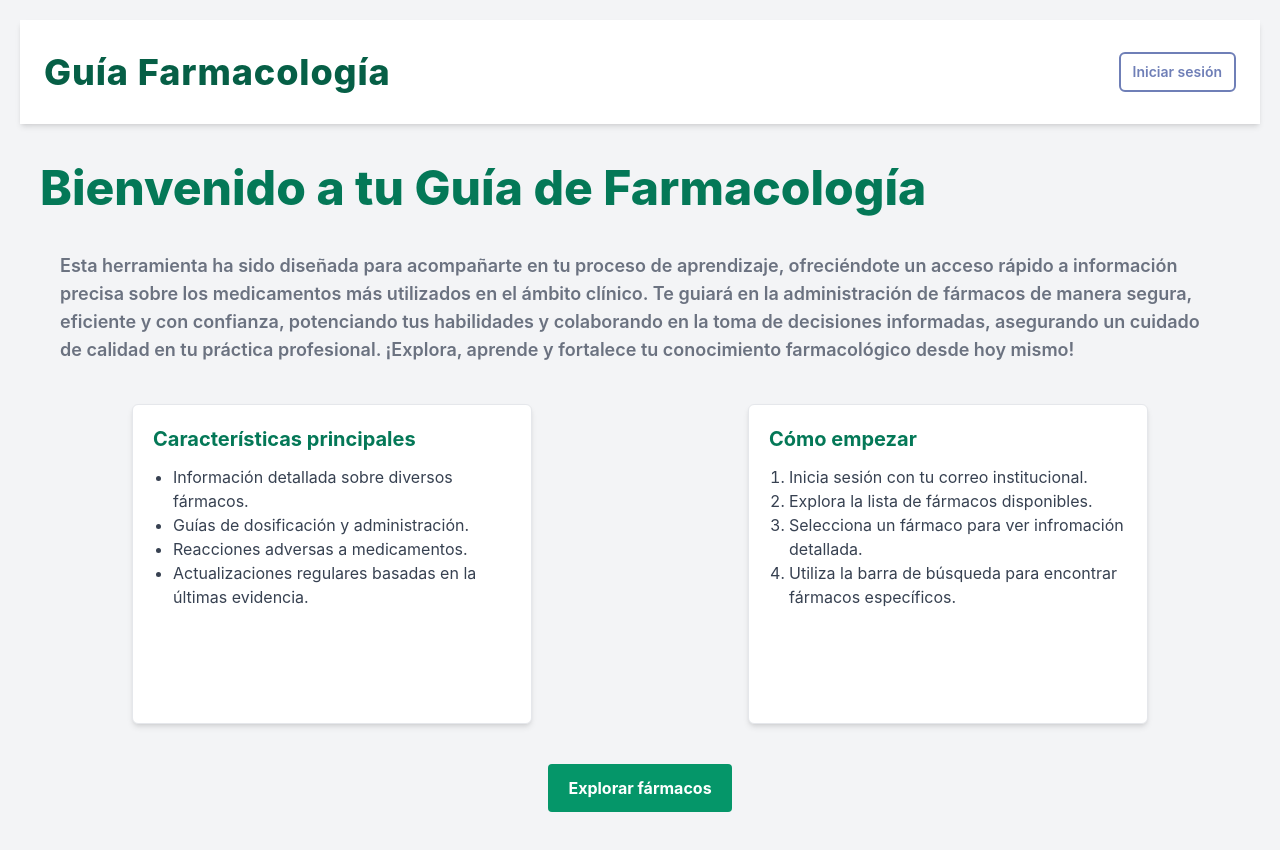
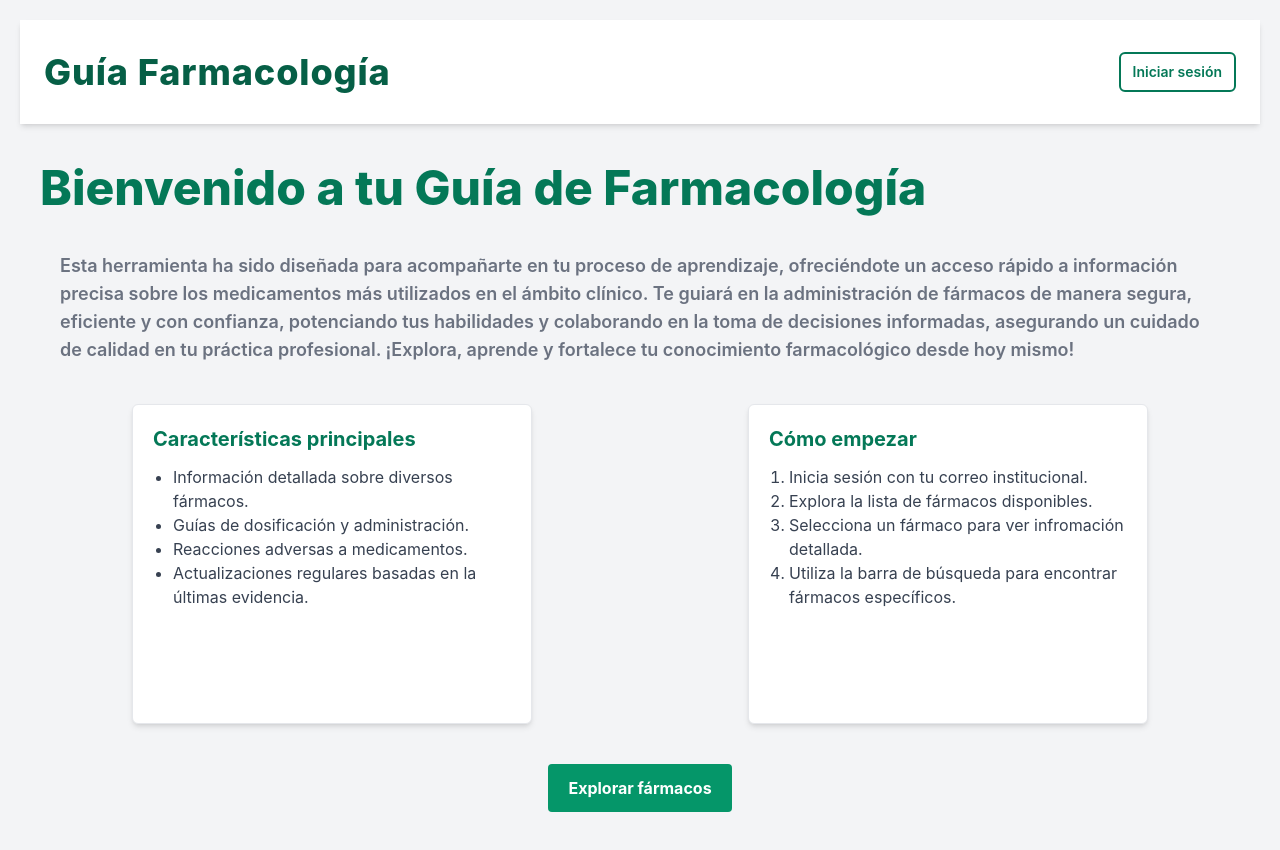
Before and after one commit to DiegoWEBD/Ingeso-Frontend, a React (Vite) app: page / in a window 1280 px wide. Built offline with nearby package versions, Linux system fonts and the light colour scheme; no server answers.

Commit message:
cambio color boton login

```diff
--- a/src/presentation/components/header/Header.tsx
+++ b/src/presentation/components/header/Header.tsx
@@ -17,7 +17,7 @@ const Header: React.FC = () => {
 			{!accessToken && (
 				<Link
 					to='/login'
-					className='text-sm xs:text-md text-center rounded-md border-2 p-1 sm:px-3 sm:py-2 font-semibold text-[#6f7fb7] border-[#6f7fb7] hover:bg-[#6f7fb7] hover:text-white transition-all'
+					className='text-sm xs:text-md text-center rounded-md border-2 p-1 sm:px-3 sm:py-2 font-semibold text-[#047857] border-[#047857] hover:bg-[#047857] hover:shadow hover:text-white transition-all'
 				>
 					Iniciar sesión
 				</Link>
```
